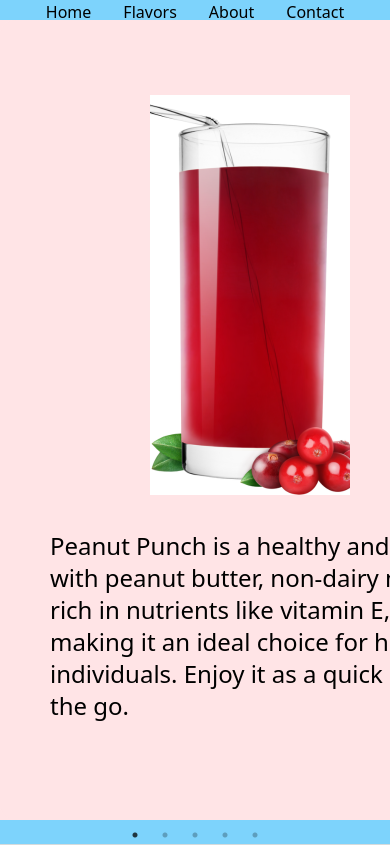
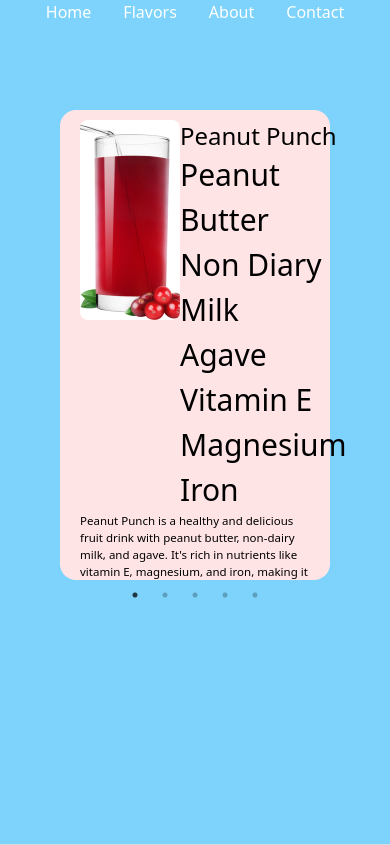
Before and after one commit to Kasirocswell/sokesswig, a Next.js app: page /flavors in a window 390 px wide. Shown: the top 845 px of the page. Built offline with nearby package versions, Linux system fonts and the light colour scheme.

Commit message:
responsiveness and mobile responsiveness for all pages in tailwind

```diff
--- a/components/Navbar.js
+++ b/components/Navbar.js
@@ -1,7 +1,7 @@
 import React, { useEffect, useState } from "react";
 import { useRouter } from "next/router";
 
-const Navbar = () => {
+const Navbar = ({ textColor }) => {
   const [currentSection, setCurrentSection] = useState("");
   const router = useRouter();
   useEffect(() => {
@@ -37,7 +37,7 @@ const Navbar = () => {
   }
 
   return (
-    <nav className={`fixed top-0 w-full`}>
+    <nav className={`fixed top-0 w-full ${textColor}`}>
       <div className="flex flex-row justify-center">
         <div className="px-4" onClick={returnToHome}>
           Home
--- a/components/flavorCard.js
+++ b/components/flavorCard.js
@@ -13,21 +13,25 @@ const FlavorCard = ({
   description,
 }) => {
   return (
-    <div className="flex flex-col rounded-2xl mx-auto my-auto container w-[700px] h-[800px] bg-rose-100">
-      <div className="flex flex-row image-stats-container text-black justify-between mx-[150px] mt-[75px] mb-[10px]">
-        <Image src={image} alt="" />
-        <div className="flex-col stats-container ml-[75px] mt-[25px]">
-          <h2 className="text-6xl mb-[25px]">{title}</h2>
-          <p className="text-2xl mb-[5px]">{stats1}</p>
-          <p className="text-2xl mb-[5px]">{stats2}</p>
-          <p className="text-2xl mb-[5px]">{stats3}</p>
-          <p className="text-2xl mb-[5px]">{stats4}</p>
-          <p className="text-2xl mb-[5px]">{stats5}</p>
-          <p className="text-2xl mb-[5px]">{stats6}</p>
+    <div className="flavor-card-container flex flex-col rounded-2xl mx-auto my-auto container w-[270px] h-[470px] mt-[90px] md:w-[570px] md:h-[770px] md:mt-[30px] xl:w-[670px] xl:h-[640px] xl:mt-[2px] bg-rose-100">
+      <div className="flavor-img-container flex flex-row image-stats-container mt-[10px] md:mt-[30px] xl:px-[50px] text-black justify-between rounded">
+        <Image
+          src={image}
+          alt=""
+          className="w-[100px] h-[200px] ml-[20px] mb-[20px] md:w-[220px] md:h-[380px] md:ml-[30px] md:mb-[30px] flex rounded-lg"
+        />
+        <div className="flavor-card-stats-container pr-[20px] flex-col stats-container">
+          <h2 className="text-2xl md:text-4xl xl:text-6xl">{title}</h2>
+          <p className="text-[30px]">{stats1}</p>
+          <p className="text-[30px]">{stats2}</p>
+          <p className="text-[30px]">{stats3}</p>
+          <p className="text-[30px]">{stats4}</p>
+          <p className="text-[30px]">{stats5}</p>
+          <p className="text-[30px]">{stats6}</p>
         </div>
       </div>
-      <div>
-        <p className="text-black mx-[50px] mt-[25px] text-2xl">{description}</p>
+      <div className="text-[11.5px] px-[20px] md:text-[22.5px] md:px-[40px] xl:text-[17px] text-black">
+        <p>{description}</p>
       </div>
     </div>
   );
--- a/pages/about.js
+++ b/pages/about.js
@@ -4,21 +4,26 @@ import Image from "next/image";
 import soke4 from "../public/soke4.png";
 const About = () => {
   return (
-    <div className="w-screen h-screen bg-yellow-200">
-      <Navbar></Navbar>
-      <div className="flex flex-row justify-between">
-        <Image src={soke4} className="pt-[200px] mr-[50px] ml-[450px]" />
-        <div className="pt-[200px] mr-[650px]">
-          <h1 className="text-6xl text-black pb-[20px]">About Soke</h1>
-          <div className="w-[600px] text-xl text-black">
-            <p className="pb-[10px]">
+    <div className="w-screen h-full md:h-screen xl:h-full 2xl:h-screen bg-yellow-200">
+      <Navbar textColor={"text-black"}></Navbar>
+      <div className="flex flex-col justify-between">
+        <Image
+          src={soke4}
+          className="w-[420px] h-[445px] pt-[30px] md:ml-[200px] xl:ml-[440px] xl:mt-[20px] 2xl:ml-[680px]"
+        />
+        <div>
+          <h1 className="text-black text-4xl text-center md:pb-[15px]">
+            About Soke
+          </h1>
+          <div className="text-black text-center px-[5px] mb-[50px] md:px-[25px] xl:px-[200px]">
+            <p>
               Soke is an extraordinary woman from St. Croix who has turned her
               passion for natural juices into a successful business venture.
               Growing up, Soke spent countless hours helping her father in their
               family's kitchen, where they would create delicious, refreshing
               juices using only natural ingredients.
             </p>
-            <p className="pb-[10px]">
+            <p>
               It was during these early years that Soke developed a deep
               appreciation for the power of fresh fruits and vegetables and
               their ability to nourish and heal the body. After completing her
--- a/pages/contact.js
+++ b/pages/contact.js
@@ -22,14 +22,17 @@ const Contact = () => {
     console.log(data);
   };
   return (
-    <div className="w-screen h-screen bg-green-200">
+    <div className="parent-form-container w-screen h-screen pt-[90px] md:pt-[150px] bg-green-200">
       <Navbar></Navbar>
-      <div className="container pt-[400px] flex flex-row justify-between">
-        <div className="pl-[700px] text-black">
-          <h1>Contact</h1>
-          <p>Contact Stuff</p>
+      <div className="form-container flex flex-col justify-between">
+        <div className="text-center pb-[30px] md:pb-[60px] text-black">
+          <h1 className="text-6xl">Contact Sokes Swig</h1>
+          <p className="text-2xl">Have a question or want to order in bulk?</p>
         </div>
-        <form onSubmit={handleSubmit} className="flex flex-col pr-[300px]">
+        <form
+          onSubmit={handleSubmit}
+          className="w-[180px] ml-[110px] text-xl md:w-[250px] md:ml-[250px] md:text-3xl xl:ml-[770px] 2xl:ml-[770px] flex flex-col"
+        >
           <label className="text-black">First Name</label>
           <input
             type="firstName"
@@ -55,19 +58,19 @@ const Contact = () => {
           <input
             type="email"
             value={formData.email}
-            typlaceholder="Email"
+            placeholder="Email"
             className="text-black rounded"
           ></input>
           <label className="mt-[10px] text-black">Message</label>
           <textarea
-            className=" text-black align-top content-start rounded"
+            className=" text-black content-start rounded"
             type="message"
             value={formData.message}
             name="name"
           />
           <button
             type="submit"
-            className="h-[35px] w-[75px] mt-[10px] bg-white text-black rounded"
+            className="h-[35px] w-[75px] mt-[10px] md:w-[100px] bg-white text-black rounded"
           >
             Submit
           </button>
--- a/pages/flavors.js
+++ b/pages/flavors.js
@@ -35,7 +35,7 @@ const Flavors = () => {
         backgroundColor || "bg-sky-300"
       }`}
     >
-      <Navbar></Navbar>
+      <Navbar textColor={"text-white"}></Navbar>
       <Carousel></Carousel>
     </div>
   );
```
Also changed, not shown: pages/index.js (+32 -25 lines).
